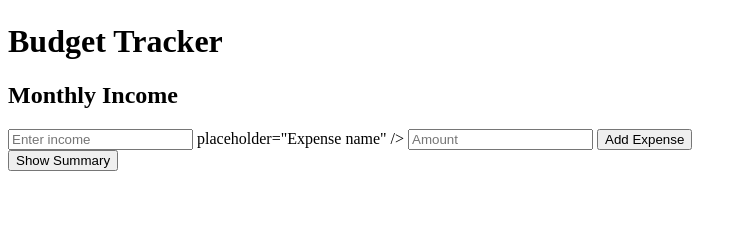
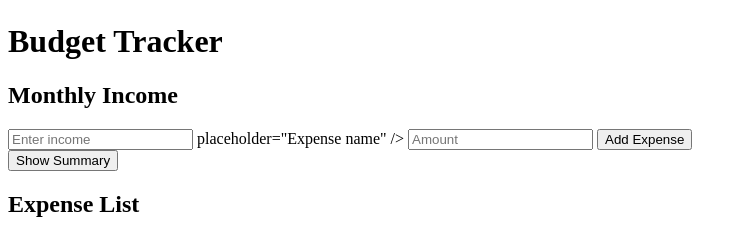
Before and after one commit to edi2xr/project-1, a plain HTML site: page index.html in a window 1280 px wide. Shown: the part 746-984 px from the top of the page, without its empty margins (0-754 px from the left). Before the commit the page ends 925 px from the top, so only its background shows below. Drawn offline with Linux system fonts and the light colour scheme.

Commit message:
Expense list

```diff
--- a/index.html
+++ b/index.html
@@ -27,3 +27,7 @@
     <p>Total Expenses: <span id="total-expenses">0</span></p>
     <p>Balance: <span id="balance">0</span></p>
   </section>
+   <section>
+    <h2>Expense List</h2>
+    <ul id="expense-list"></ul>
+  </section>
```
